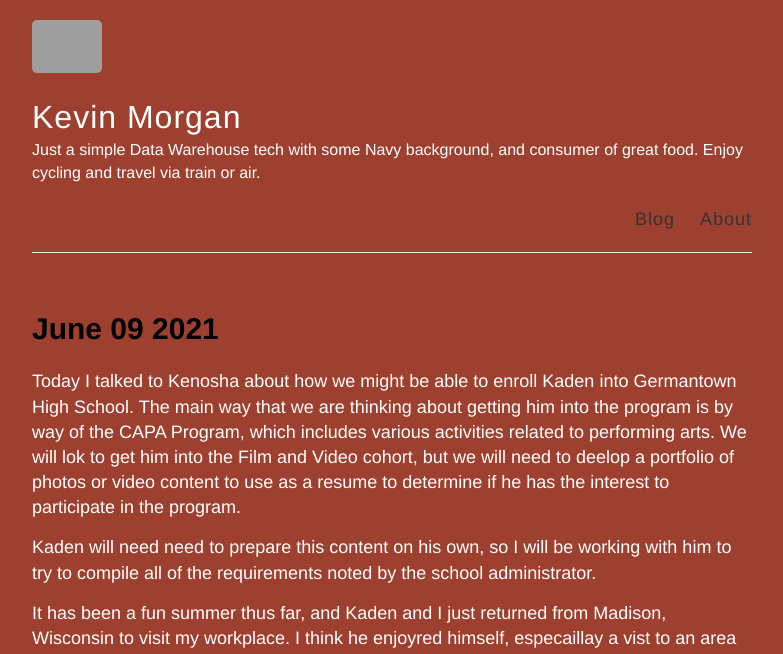
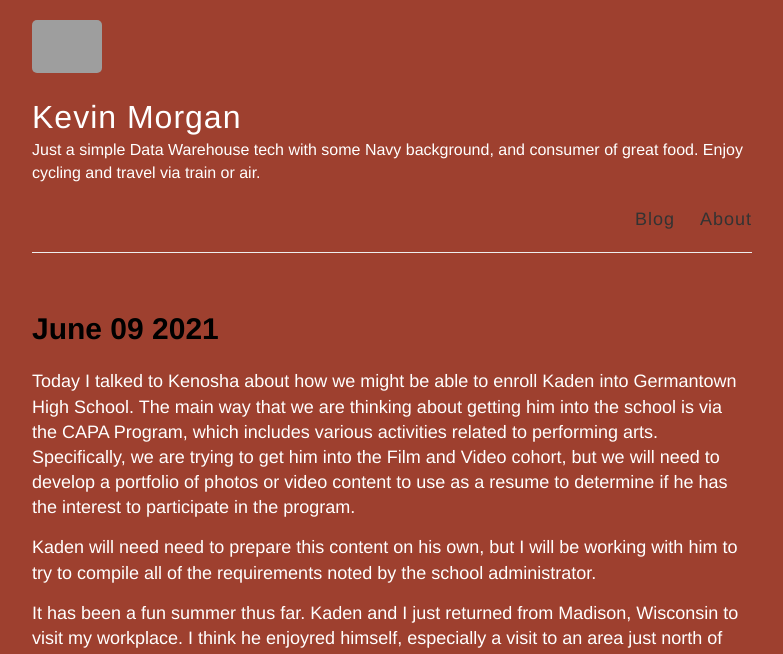
Before and after one commit to kdn2349/constantine, a Jekyll site: the page built from _posts/2021-06-09-June-09-2021.md, in a window 1280 px wide. Shown: the top 654 px of the page, without its empty margins (248-1031 px from the left). Built offline with Jekyll 4.4.1, drawn with Linux system fonts in a browser that asks for light colours; our own code applies the rules of GitHub Pages for plain Markdown files; some of the changed text lies outside the part shown; grey boxes are pictures that could not be loaded.

Commit message:
Update 2021-06-09-June-09-2021.md

```diff
--- a/_posts/2021-06-09-June-09-2021.md
+++ b/_posts/2021-06-09-June-09-2021.md
@@ -1,13 +1,8 @@
-Today I talked to Kenosha about how we might be able to enroll Kaden into Germantown High School. The main way that we are thinking about getting him into the program is by way of the CAPA Program,
-which includes various activities related to performing arts. We will lok to get him into the Film and Video cohort, but we will need to deelop a portfolio of photos
-or video content to use as a resume to determine if he has the interest to participate in the program.
+Today I talked to Kenosha about how we might be able to enroll Kaden into Germantown High School. The main way that we are thinking about getting him into the school is via the CAPA Program, which includes various activities related to performing arts. Specifically, we are trying to get him into the Film and Video cohort, but we will need to develop a portfolio of photos or video content to use as a resume to determine if he has the interest to participate in the program.
 
+Kaden will need need to prepare this content on his own, but I will be working with him to try to compile all of the requirements noted by the school administrator.
 
+It has been a fun summer thus far. Kaden and I just returned from Madison, Wisconsin to visit my workplace. I think he enjoyred himself, especially a visit to an area just north of the city called the Dells. I also brought him along with me to visit some of my co-workers.
 
-Kaden will need need to prepare this content on his own, so I will be working with him to try to compile all of the requirements noted by the school administrator.
-
-
-It has been a fun summer thus far, and Kaden and I just returned from Madison, Wisconsin to visit my workplace. I think he enjoyred himself, especaillay a vist to an area just north of the city called the Dells. I also brought him along to visit some of my co-workers.
-
-Here is a photo of him stiting next to a lake in Madison:
+Here is a photo of him stiting next to Lake Monona in Madison:
 ![_config.yml]({{ site.baseurl }}/images/kaden_wisconsin.jpeg)
```
